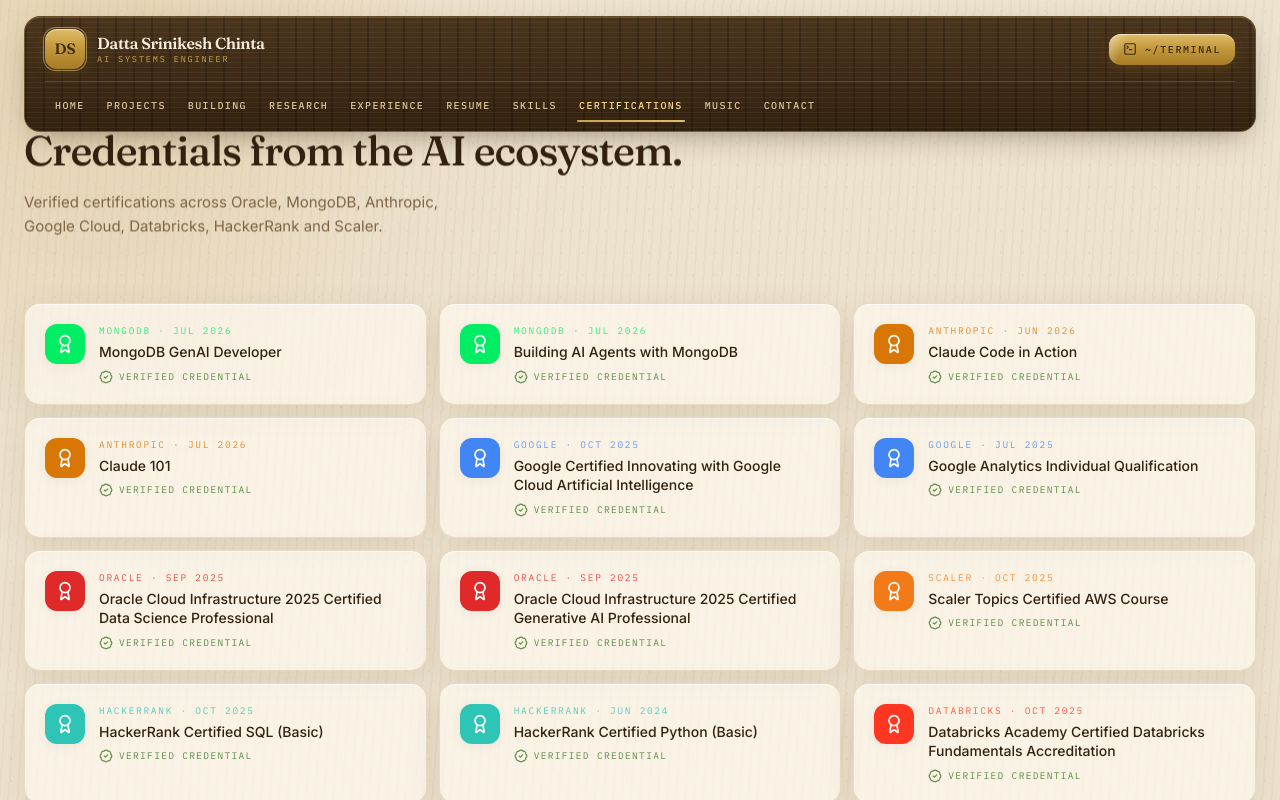
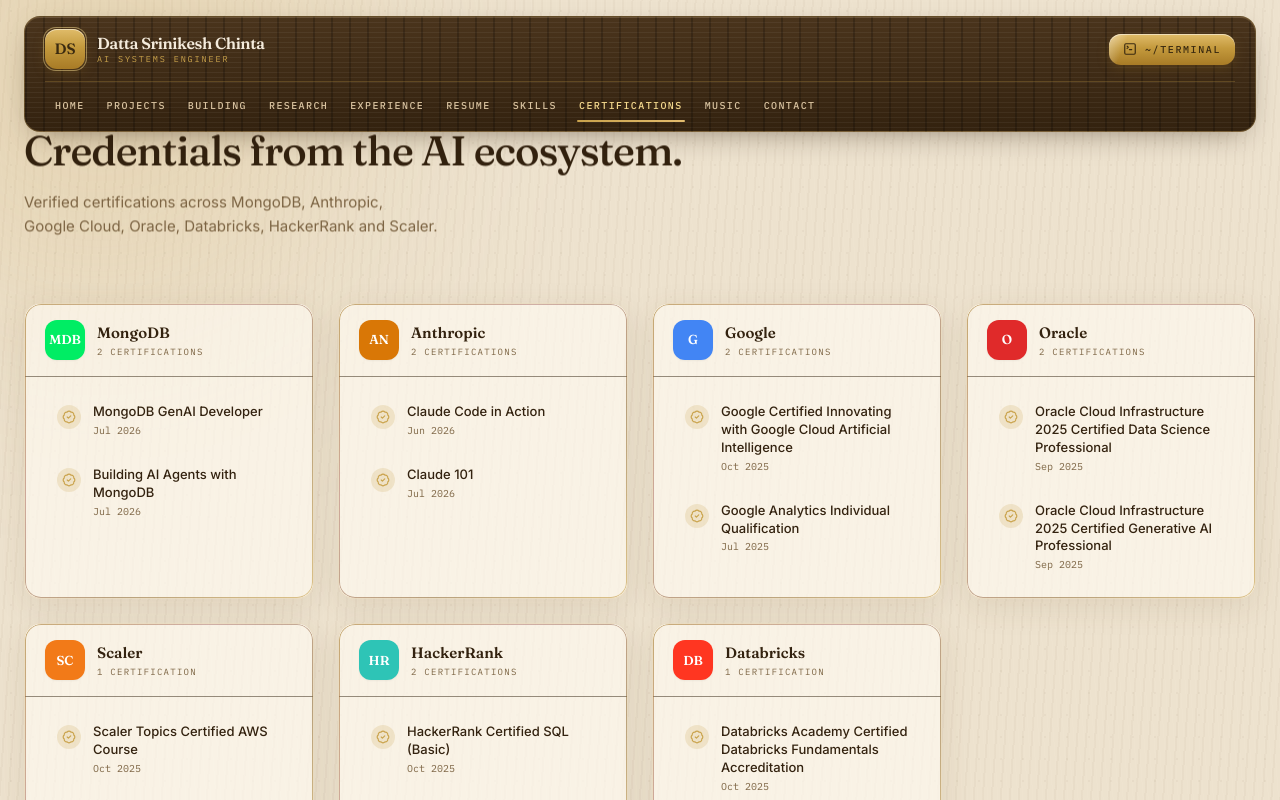
Before and after one commit to sri-nikesh-1432/Portfolio, a React (Vite) app: page /certifications in a window 1280 px wide. Shown: the top 800 px of the page. Built offline with nearby package versions, Linux system fonts and the light colour scheme.

Commit message:
feat: redesign Certifications as issuer-grouped cards with detail popup (Mac-style controls, credential links)

```diff
--- a/src/pages/Certifications.tsx
+++ b/src/pages/Certifications.tsx
@@ -1,53 +1,186 @@
-import React from 'react';
-import { Award, BadgeCheck } from 'lucide-react';
+import React, { useState } from 'react';
+import { Award, BadgeCheck, ExternalLink, X } from 'lucide-react';
 import { Reveal } from '../components/Reveal';
 import { SectionHeading } from '../components/SectionHeading';
 import { CERTIFICATIONS } from '../data/portfolioData';
 
+/* Issuer config: name → display properties */
+const ISSUER_CONFIG: Record<string, { label: string; icon: string; color: string }> = {
+  MongoDB: { label: 'MongoDB', icon: 'MDB', color: '#00ED64' },
+  Anthropic: { label: 'Anthropic', icon: 'AN', color: '#D97706' },
+  Google: { label: 'Google', icon: 'G', color: '#4285F4' },
+  Oracle: { label: 'Oracle', icon: 'O', color: '#E02A2A' },
+  Scaler: { label: 'Scaler', icon: 'SC', color: '#F27A18' },
+  HackerRank: { label: 'HackerRank', icon: 'HR', color: '#2EC4B6' },
+  Databricks: { label: 'Databricks', icon: 'DB', color: '#FF3621' },
+};
+
+/** Group certifications by issuer while preserving original order within each group. */
+const grouped = (() => {
+  const map = new Map<string, typeof CERTIFICATIONS>();
+  for (const c of CERTIFICATIONS) {
+    if (!map.has(c.issuer)) map.set(c.issuer, []);
+    map.get(c.issuer)!.push(c);
+  }
+  // Deterministic: order by first appearance
+  const order: string[] = [];
+  for (const c of CERTIFICATIONS) {
+    if (!order.includes(c.issuer)) order.push(c.issuer);
+  }
+  return order.map((issuer) => ({ issuer, certs: map.get(issuer)! }));
+})();
+
 export const Certifications: React.FC = () => {
+  const [selected, setSelected] = React.useState<typeof CERTIFICATIONS[number] | null>(null);
+
   return (
     <div className="space-y-16">
       <SectionHeading
         eyebrow="Certifications"
         title={<>Credentials from the AI ecosystem.</>}
-        description="Verified certifications across Oracle, MongoDB, Anthropic, Google Cloud, Databricks, HackerRank and Scaler."
+        description="Verified certifications across MongoDB, Anthropic, Google Cloud, Oracle, Databricks, HackerRank and Scaler."
       />
 
       <Reveal>
-        <div className="grid gap-3 sm:grid-cols-2 lg:grid-cols-3">
-          {CERTIFICATIONS.map((cert) => (
-            <article
-              key={cert.id}
-              className="glass glass-hover group flex items-start gap-3.5 rounded-2xl p-5"
-            >
-              <span
-                className="flex h-10 w-10 shrink-0 items-center justify-center rounded-xl text-white shadow-card"
-                style={{ backgroundColor: cert.issuerColor }}
+        <div className="grid gap-6 sm:grid-cols-2 lg:grid-cols-3 xl:grid-cols-4">
+          {grouped.map(({ issuer, certs }) => {
+            const cfg = ISSUER_CONFIG[issuer] ?? { label: issuer, icon: issuer.slice(0, 2).toUpperCase(), color: '#8B7355' };
+            return (
+              <div
+                key={issuer}
+                className="glass holo-border group flex flex-col rounded-2xl transition-all duration-300 hover:-translate-y-1 hover:shadow-lift"
               >
-                <Award className="h-5 w-5" />
-              </span>
-              <div className="min-w-0">
-                <p className="font-mono text-[9.5px] uppercase tracking-[0.18em] opacity-80" style={{ color: cert.issuerColor }}>
-                  {cert.issuer} · {cert.date}
-                </p>
-                <h3 className="mt-1 text-[14px] font-medium leading-snug text-ink">{cert.title}</h3>
-                <p className="mt-1 text-[12px] leading-relaxed text-muted">{cert.description}</p>
-                <p className="mt-2 flex items-center gap-1.5 font-mono text-[9.5px] uppercase tracking-[0.14em] text-status-green">
-                  <BadgeCheck className="h-3.5 w-3.5" /> Verified credential
-                </p>
+                {/* Issuer header */}
+                <div className="flex items-center gap-3 border-b border-line/50 px-5 py-4">
+                  <span
+                    className="flex h-10 w-10 shrink-0 items-center justify-center rounded-xl font-display text-[13px] font-bold text-white shadow-sm"
+                    style={{ backgroundColor: cfg.color }}
+                  >
+                    {cfg.icon}
+                  </span>
+                  <div>
+                    <p className="font-display text-[15px] font-semibold text-ink">{cfg.label}</p>
+                    <p className="font-mono text-[9px] uppercase tracking-[0.14em] text-muted">
+                      {certs.length} {certs.length === 1 ? 'certification' : 'certifications'}
+                    </p>
+                  </div>
+                </div>
+
+                {/* Cert list */}
+                <div className="flex flex-1 flex-col gap-2 px-5 py-4">
+                  {certs.map((cert) => (
+                    <button
+                      key={cert.id}
+                      onClick={() => setSelected(cert)}
+                      className="group/cert flex w-full items-start gap-3 rounded-xl px-3 py-2.5 text-left transition-all duration-200 hover:bg-accent-gold/10"
+                    >
+                      <span className="mt-0.5 flex h-6 w-6 shrink-0 items-center justify-center rounded-full bg-accent-gold/20">
+                        <BadgeCheck className="h-3.5 w-3.5 text-accent-gold" />
+                      </span>
+                      <div className="min-w-0">
+                        <p className="text-[13px] font-medium leading-snug text-ink transition-colors group-hover/cert:text-accent-gold">
+                          {cert.title}
+                        </p>
+                        <p className="mt-0.5 font-mono text-[10px] text-muted">{cert.date}</p>
+                      </div>
+                    </button>
+                  ))}
+                </div>
               </div>
-            </article>
-          ))}
+            );
+          })}
         </div>
       </Reveal>
 
+      {/* Total count bar */}
       <Reveal>
         <div className="rounded-3xl border border-line bg-white/60 p-7 text-center">
           <p className="font-mono text-[11px] uppercase tracking-[0.16em] text-muted">
-            {CERTIFICATIONS.length} certifications · Oracle · MongoDB · Anthropic · Google · Databricks · HackerRank · Scaler
+            {CERTIFICATIONS.length} verified certifications · Oracle · MongoDB · Anthropic · Google · Databricks · HackerRank · Scaler
           </p>
         </div>
       </Reveal>
+
+      {/* Detail popup */}
+      {selected && <CertDetailModal cert={selected} onClose={() => setSelected(null)} />}
     </div>
   );
 };
+
+/* ---------- Detail popup ---------- */
+
+const CertDetailModal: React.FC<{ cert: typeof CERTIFICATIONS[number]; onClose: () => void }> = ({ cert, onClose }) => {
+  const cfg = ISSUER_CONFIG[cert.issuer] ?? { label: cert.issuer, icon: cert.issuer.slice(0, 2).toUpperCase(), color: '#8B7355' };
+
+  React.useEffect(() => {
+    const handler = (e: KeyboardEvent) => { if (e.key === 'Escape') onClose(); };
+    window.addEventListener('keydown', handler);
+    document.body.style.overflow = 'hidden';
+    return () => {
+      window.removeEventListener('keydown', handler);
+      document.body.style.overflow = '';
+    };
+  }, [onClose]);
+
+  return (
+    <div
+      className="fixed inset-0 z-50 flex items-center justify-center bg-ink/40 p-4 backdrop-blur-sm"
+      onClick={onClose}
+    >
+      <div
+        className="w-full max-w-md rounded-2xl border border-line bg-white shadow-2xl"
+        role="dialog"
+        aria-modal="true"
+        aria-label={cert.title}
+        onClick={(e) => e.stopPropagation()}
+      >
+        {/* Mac-style controls */}
+        <div className="flex items-center gap-2 border-b border-line px-5 py-3.5">
+          <button onClick={onClose} className="h-3 w-3 rounded-full bg-[#E05555] transition-colors hover:bg-[#C33B3B]" aria-label="Close" />
+          <span className="h-3 w-3 rounded-full bg-[#E0B04A]" />
+          <span className="h-3 w-3 rounded-full bg-[#5EC45E]" />
+        </div>
+
+        <div className="p-6">
+          <div className="flex items-center gap-4">
+            <span
+              className="flex h-14 w-14 shrink-0 items-center justify-center rounded-2xl font-display text-lg font-bold text-white shadow-md"
+              style={{ backgroundColor: cfg.color }}
+            >
+              {cfg.icon}
+            </span>
+            <div>
+              <p className="font-mono text-[10px] uppercase tracking-[0.14em] text-muted">{cert.issuer}</p>
+              <h3 className="mt-1 font-display text-[17px] font-semibold leading-snug text-ink">{cert.title}</h3>
+            </div>
+          </div>
+
+          <div className="mt-6 space-y-3">
+            <InfoRow label="Issued" value={cert.date} />
+            <InfoRow label="Issuer" value={cert.issuer} />
+            {cert.credentialId && <InfoRow label="Credential ID" value={cert.credentialId} />}
+          </div>
+
+          {cert.credentialUrl && (
+            <a
+              href={cert.credentialUrl}
+              target="_blank"
+              rel="noreferrer"
+              className="mt-6 inline-flex w-full items-center justify-center gap-2 rounded-xl bg-wooddark px-5 py-3 font-mono text-[11px] font-medium uppercase tracking-[0.16em] text-[#F4EBDC] shadow-brass transition-all duration-300 hover:-translate-y-0.5 hover:shadow-lift"
+            >
+              <ExternalLink className="h-4 w-4" />
+              View Credential
+            </a>
+          )}
+        </div>
+      </div>
+    </div>
+  );
+};
+
+const InfoRow: React.FC<{ label: string; value: string }> = ({ label, value }) => (
+  <div className="flex items-center justify-between rounded-xl bg-ink/5 px-4 py-3">
+    <span className="font-mono text-[10px] uppercase tracking-[0.12em] text-muted">{label}</span>
+    <span className="text-[13px] font-medium text-ink">{value}</span>
+  </div>
+);
```
